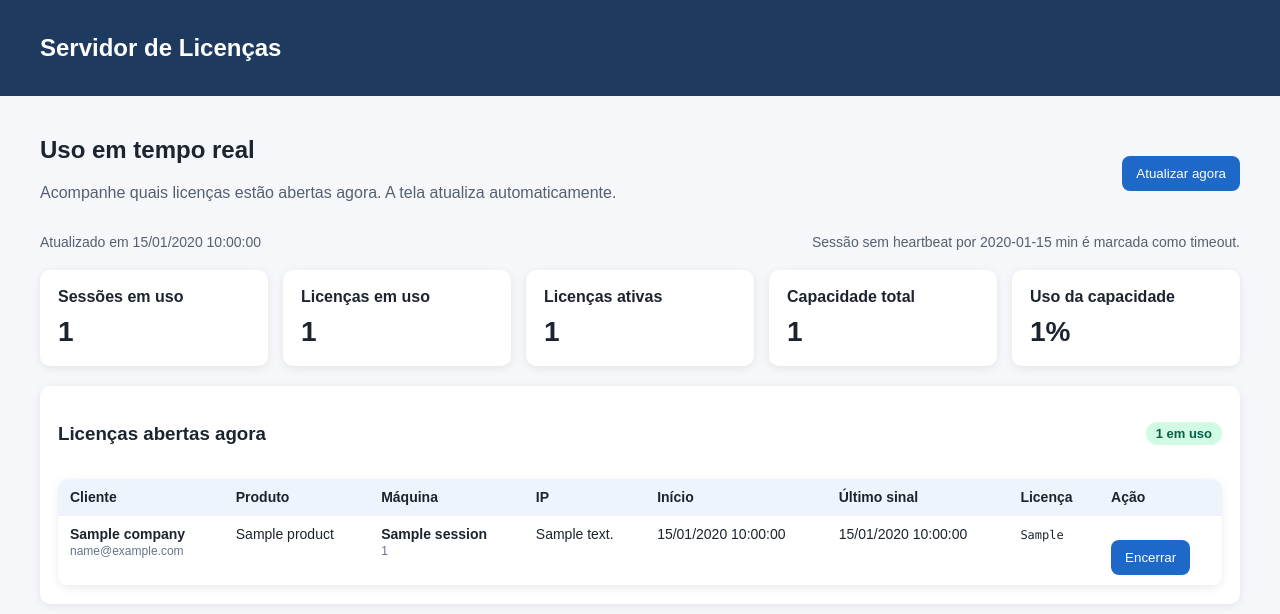
After one commit to ricardopalombo-droid/license-server, a Python web app: template app/templates/usage.html in a window 1280 px wide. The commit adds this page. Shown: the top 614 px of the page. Run offline with Jinja, Linux system fonts and the light colour scheme; the template is opened without the code that fills it: most values are stand-ins (such as "Sample title", 1, 10 or a date in 2020).

Commit message:
atualização

```diff
--- a/app/static/style.css
+++ b/app/static/style.css
@@ -236,6 +236,47 @@ th {
     word-break: break-word;
 }
 
+.usage-live-meta {
+    display: flex;
+    flex-wrap: wrap;
+    gap: 10px;
+    justify-content: space-between;
+    margin: 10px 0 16px;
+    color: #556070;
+    font-size: 14px;
+}
+
+.usage-cards {
+    grid-template-columns: repeat(auto-fit, minmax(190px, 1fr));
+}
+
+.usage-live-table th,
+.usage-live-table td {
+    font-size: 14px;
+}
+
+.muted-inline {
+    color: #64748b;
+    font-size: 12px;
+    word-break: break-word;
+}
+
+.license-key-short {
+    display: inline-block;
+    max-width: 180px;
+    overflow-wrap: anywhere;
+    font-family: Consolas, "Courier New", monospace;
+    font-size: 12px;
+}
+
+.empty-state {
+    border: 1px dashed #cbd5e1;
+    border-radius: 10px;
+    color: #64748b;
+    padding: 28px;
+    text-align: center;
+}
+
 @media (min-width: 980px) {
     .dashboard-stack {
         grid-template-columns: 1fr;
--- a/app/templates/base.html
+++ b/app/templates/base.html
@@ -14,6 +14,7 @@
             {% if admin %}
             <nav class="menu">
                 <a href="/admin">Dashboard</a>
+                <a href="/admin/usage">Uso em tempo real</a>
                 <a href="/admin/customers">Clientes</a>
                 <a href="/admin/products">Produtos</a>
                 <a href="/admin/licenses">Licenças</a>
--- /dev/null
+++ b/app/templates/usage.html
@@ -0,0 +1,37 @@
+{% extends "base.html" %}
+
+{% block content %}
+<div class="header-row">
+    <div>
+        <h2>Uso em tempo real</h2>
+        <p class="muted-note">
+            Acompanhe quais licenças estão abertas agora. A tela atualiza automaticamente.
+        </p>
+    </div>
+    <button type="button" id="refresh-usage">Atualizar agora</button>
+</div>
+
+<div id="usage-panel">
+    {% include "usage_panel_content.html" %}
+</div>
+
+<script>
+const panel = document.getElementById("usage-panel")
+const refreshButton = document.getElementById("refresh-usage")
+
+async function refreshUsage() {
+    try {
+        const response = await fetch("/admin/usage/partial", { cache: "no-store" })
+        if (!response.ok) {
+            return
+        }
+        panel.innerHTML = await response.text()
+    } catch (error) {
+        console.error("Falha ao atualizar painel de uso", error)
+    }
+}
+
+refreshButton.addEventListener("click", refreshUsage)
+setInterval(refreshUsage, 5000)
+</script>
+{% endblock %}
--- /dev/null
+++ b/app/templates/usage_panel_content.html
@@ -0,0 +1,83 @@
+<div class="usage-live-meta">
+    <span>Atualizado em {{ updated_at.strftime('%d/%m/%Y %H:%M:%S') }}</span>
+    <span>Sessão sem heartbeat por {{ session_timeout_minutes }} min é marcada como timeout.</span>
+</div>
+
+<div class="cards usage-cards">
+    <div class="card">
+        <strong>Sessões em uso</strong>
+        <span>{{ active_sessions_count }}</span>
+    </div>
+    <div class="card">
+        <strong>Licenças em uso</strong>
+        <span>{{ licenses_in_use_count }}</span>
+    </div>
+    <div class="card">
+        <strong>Licenças ativas</strong>
+        <span>{{ active_licenses_count }}</span>
+    </div>
+    <div class="card">
+        <strong>Capacidade total</strong>
+        <span>{{ total_capacity }}</span>
+    </div>
+    <div class="card">
+        <strong>Uso da capacidade</strong>
+        <span>{{ usage_percent }}%</span>
+    </div>
+</div>
+
+<section class="panel">
+    <div class="header-row">
+        <h3>Licenças abertas agora</h3>
+        <span class="usage-badge {{ 'usage-active' if active_sessions_count else 'usage-empty' }}">
+            {{ active_sessions_count }} em uso
+        </span>
+    </div>
+
+    {% if active_sessions %}
+    <table class="usage-live-table">
+        <thead>
+            <tr>
+                <th>Cliente</th>
+                <th>Produto</th>
+                <th>Máquina</th>
+                <th>IP</th>
+                <th>Início</th>
+                <th>Último sinal</th>
+                <th>Licença</th>
+                <th>Ação</th>
+            </tr>
+        </thead>
+        <tbody>
+            {% for session in active_sessions %}
+            <tr>
+                <td>
+                    <strong>{{ session.license.customer.company or session.license.customer.name }}</strong><br>
+                    <span class="muted-inline">{{ session.license.customer.email or "" }}</span>
+                </td>
+                <td>{{ session.license.product.name }}</td>
+                <td>
+                    <strong>{{ session.machine_name or "Máquina sem nome" }}</strong><br>
+                    <span class="muted-inline">{{ session.machine_id }}</span>
+                </td>
+                <td>{{ session.ip_address or "" }}</td>
+                <td>{{ session.started_at.strftime('%d/%m/%Y %H:%M:%S') if session.started_at else "" }}</td>
+                <td>{{ session.last_heartbeat_at.strftime('%d/%m/%Y %H:%M:%S') if session.last_heartbeat_at else "" }}</td>
+                <td>
+                    <span class="license-key-short">{{ session.license.license_key }}</span>
+                </td>
+                <td>
+                    <form method="post" action="/admin/usage/sessions/{{ session.id }}/close">
+                        <button type="submit">Encerrar</button>
+                    </form>
+                </td>
+            </tr>
+            {% endfor %}
+        </tbody>
+    </table>
+    {% else %}
+    <div class="empty-state">
+        Nenhuma licença em uso no momento.
+    </div>
+    {% endif %}
+</section>
```
Also changed, not shown: app/routers/admin_web.py (+69 -19 lines), app/templates/licenses.html (+0 -26 lines).
